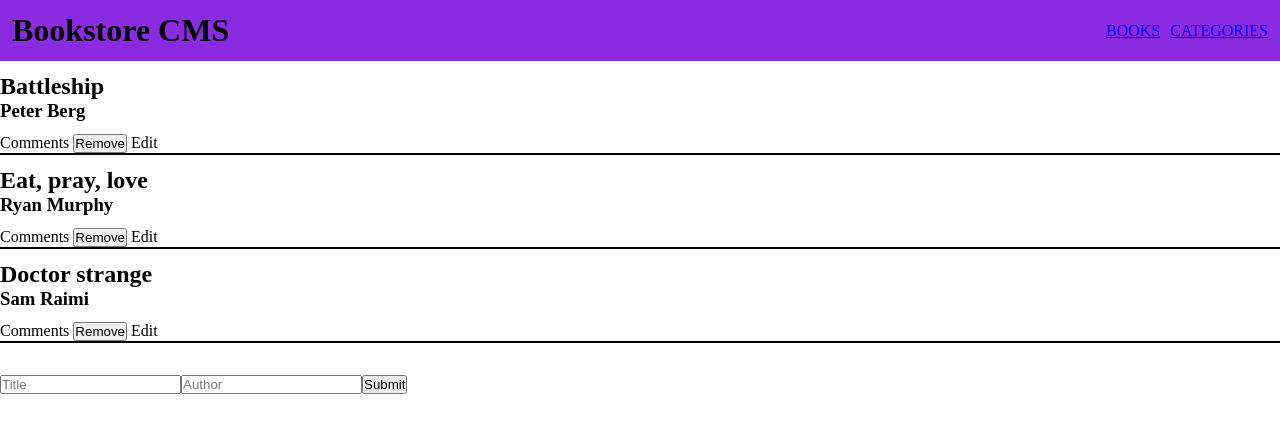
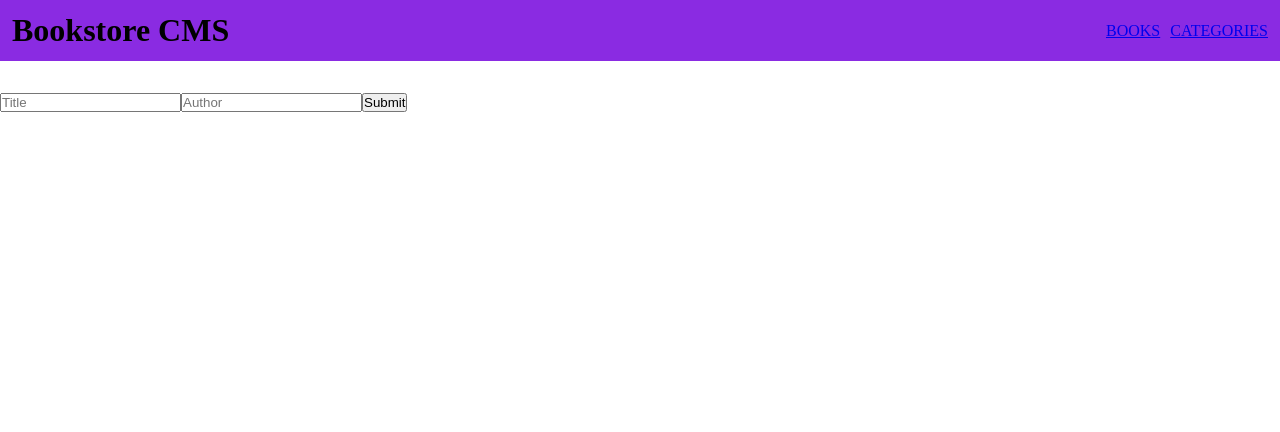
Before and after one commit to wale-prog/Book-Store, a React (Create React App) app: page / in a window 1280 px wide. Shown: the top 432 px of the page. Built offline with nearby package versions, Linux system fonts and the light colour scheme.

Commit message:
Create reducers and action creators  for add and categories

```diff
--- a/package.json
+++ b/package.json
@@ -3,12 +3,14 @@
   "version": "0.1.0",
   "private": true,
   "dependencies": {
+    "@reduxjs/toolkit": "^1.8.3",
     "@testing-library/jest-dom": "^5.16.4",
     "@testing-library/react": "^13.3.0",
     "@testing-library/user-event": "^13.5.0",
     "prop-types": "^15.8.1",
     "react": "^18.2.0",
     "react-dom": "^18.2.0",
+    "react-redux": "^8.0.2",
     "react-router-dom": "^5.3.3",
     "react-scripts": "5.0.1",
     "web-vitals": "^2.1.4"
--- a/src/components/AddBooks.js
+++ b/src/components/AddBooks.js
@@ -1,12 +1,15 @@
 /* eslint-disable */
+import React, { useState } from "react";
+import { useDispatch } from "react-redux/";
+import { addbook } from "../redux/books/books";
+import "./Addbooks.css";
 
-import React, { useState } from 'react';
-import './Addbooks.css';
+const AddBooks = () => {
+  const dispatch = useDispatch();
 
-const AddBooks = (props) => {
   const [input, setInput] = useState({
-    title: '',
-    author: '',
+    title: "",
+    author: "",
   });
 
   const handleKeydown = (event) => {
@@ -18,16 +21,19 @@ const AddBooks = (props) => {
 
   const handleSubmit = (event) => {
     event.preventDefault();
-    if(input.title.trim() && input.author.trim()){
-      props.handleAddBooks(input.title, input.author);
-      setInput({
-        title: '',
-        author: ''
-      })
-    }else {
-      alert('Please input title and author')
+    if (input.title.trim() && input.author.trim()) {
+      dispatch(
+        addbook({
+          title: input.title,
+          author: input.author,
+        })
+      );
     }
-  }
+    setInput({
+      title: '',
+      author: ''
+    })
+  };
 
   return (
     <form className="form" onSubmit={handleSubmit}>
@@ -37,7 +43,6 @@ const AddBooks = (props) => {
         name="title"
         value={input.title}
         onChange={handleKeydown}
-
       />
       <input
         type="text"
--- a/src/components/Book.js
+++ b/src/components/Book.js
@@ -1,8 +1,19 @@
+/* eslint-disable */
 import React from 'react';
-import PropTypes from 'prop-types';
 import './Book.css';
+import { useDispatch } from 'react-redux'
+import { delBook } from '../redux/books/books';
 
-function Book({ List: { title, author } }) {
+function Book({ List: { title, author, id} }) {
+
+  const dispatch = useDispatch()
+
+  const handleDelete = () => {
+    dispatch(delBook({
+      id,
+    }))
+  }
+
   return (
     <div>
       <div className="main">
@@ -12,7 +23,7 @@ function Book({ List: { title, author } }) {
       <ul className="list">
         <li>Comments</li>
         <li>
-          <button type="button">Remove</button>
+          <button onClick={handleDelete} type="button">Remove</button>
         </li>
         <li>Edit</li>
       </ul>
@@ -20,16 +31,5 @@ function Book({ List: { title, author } }) {
   );
 }
 
-Book.defaultProps = {
-  List: null,
-  title: null,
-  author: null,
-};
-
-Book.propTypes = {
-  List: null,
-  author: PropTypes.string,
-  title: PropTypes.string,
-};
 
 export default Book;
--- a/src/components/BooksList.js
+++ b/src/components/BooksList.js
@@ -1,44 +1,18 @@
 /* eslint-disable */
-import React, { useState } from "react";
+import React from "react";
+import { useSelector } from "react-redux";
 import Book from "./Book";
 import AddBooks from "./AddBooks";
 
 const BooksList = () => {
-  const bookslist = [
-    {
-      title: "Battleship",
-      author: "Peter Berg",
-      id: 1,
-    },
-    {
-      title: "Eat, pray, love",
-      author: "Ryan Murphy",
-      id: 2,
-    },
-    {
-      title: "Doctor strange",
-      author: "Sam Raimi",
-      id: 3,
-    },
-  ];
-
-  const [books, setBooks] = useState(bookslist)
-
-  const handleAddBooks = (title, author) => {
-    const newBook = {
-      id: books.length + 1,
-      title,
-      author,
-    };
-    setBooks([...books, newBook])
-  };
+  const bookCollection = useSelector(state => state.books);
 
   return (
     <div>
-      {books.map((item) => (
+      {bookCollection.map((item) => (
         <Book key={item.id} List={item} />
       ))}
-      <AddBooks handleAddBooks={handleAddBooks} />
+      <AddBooks />
     </div>
   );
 };
--- a/src/index.js
+++ b/src/index.js
@@ -1,14 +1,20 @@
-import React from 'react';
-import ReactDOM from 'react-dom/client';
-import './index.css';
-import { BrowserRouter } from 'react-router-dom';
-import App from './App';
+/* eslint-disable */
 
-const root = ReactDOM.createRoot(document.getElementById('root'));
+import React from "react";
+import ReactDOM from "react-dom/client";
+import "./index.css";
+import { BrowserRouter } from "react-router-dom";
+import App from "./App";
+import store from "./redux/configureStore";
+import { Provider } from "react-redux";
+
+const root = ReactDOM.createRoot(document.getElementById("root"));
 root.render(
   <React.StrictMode>
     <BrowserRouter>
-      <App />
+      <Provider store={store}>
+        <App />
+      </Provider>
     </BrowserRouter>
-  </React.StrictMode>,
+  </React.StrictMode>
 );
--- /dev/null
+++ b/src/redux/books/books.js
@@ -0,0 +1,36 @@
+/* eslint-disable */
+
+const ADD_BOOK = "ADD_BOOK";
+const DEL_BOOK = "DEL_BOOK";
+
+const initialState = [];
+
+const bookReducer = (state = initialState, action) => {
+  switch (action.type) {
+    case ADD_BOOK: {
+      const newBook = {
+        id: state.length,
+        title: action.book.title,
+        author: action.book.author,
+      };
+      return [...state, newBook]
+    }
+    case DEL_BOOK: {
+        const deleteBook = state.filter(book => book.id !== action.id);
+        return [...state, ...[deleteBook]]
+    }
+    default: return state;
+  }
+};
+
+export const addbook = (book) => ({
+    type: ADD_BOOK,
+    book,
+})
+
+export const delBook = (id)=> ({
+    type: DEL_BOOK,
+    id
+})
+
+export default bookReducer;
--- /dev/null
+++ b/src/redux/configureStore.js
@@ -0,0 +1,14 @@
+/* eslint-disable */
+
+import { configureStore } from "@reduxjs/toolkit";
+import bookReducer from "./books/books";
+import categoriesReducer from './categories/categories'
+
+const store = configureStore({
+  reducer: {
+    books: bookReducer,
+    category: categoriesReducer,
+  },
+});
+
+export default store;
```
Also changed, not shown: 1 other file (tests, documents, lock files or other folders).
